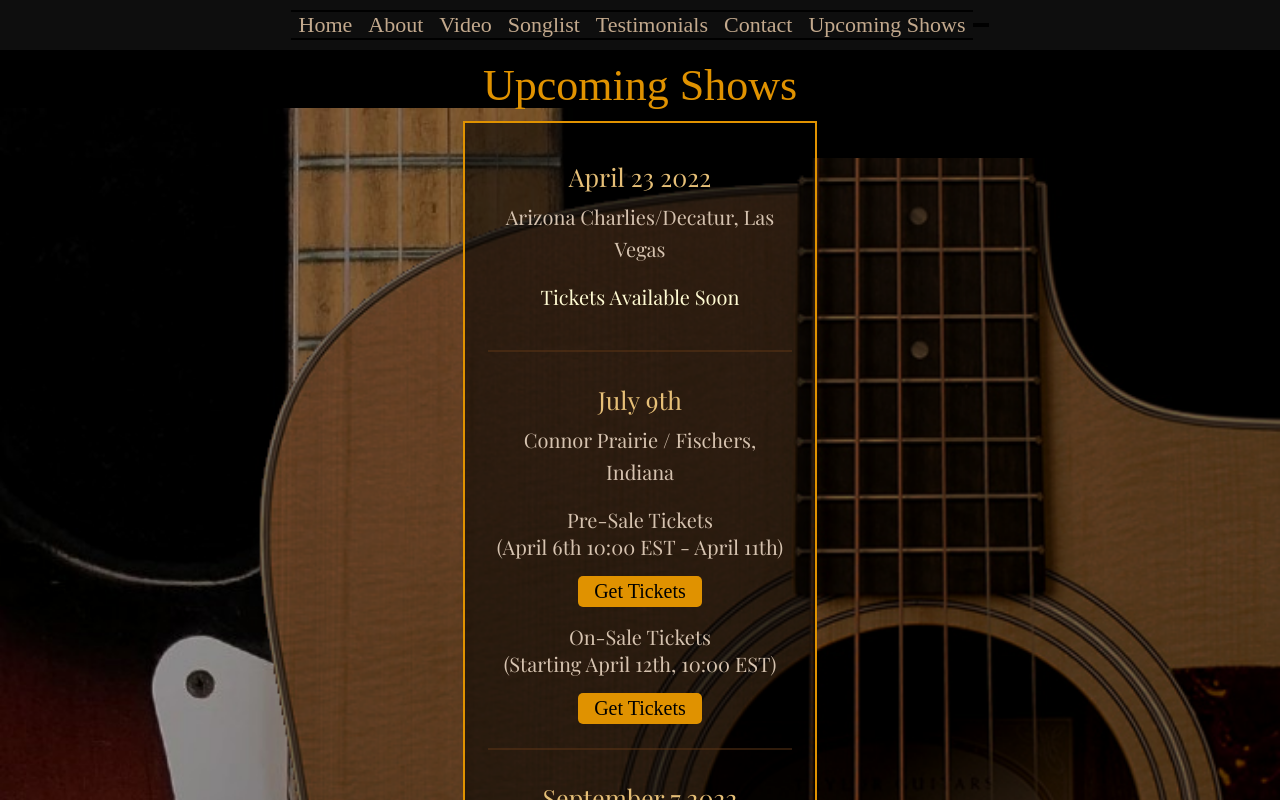
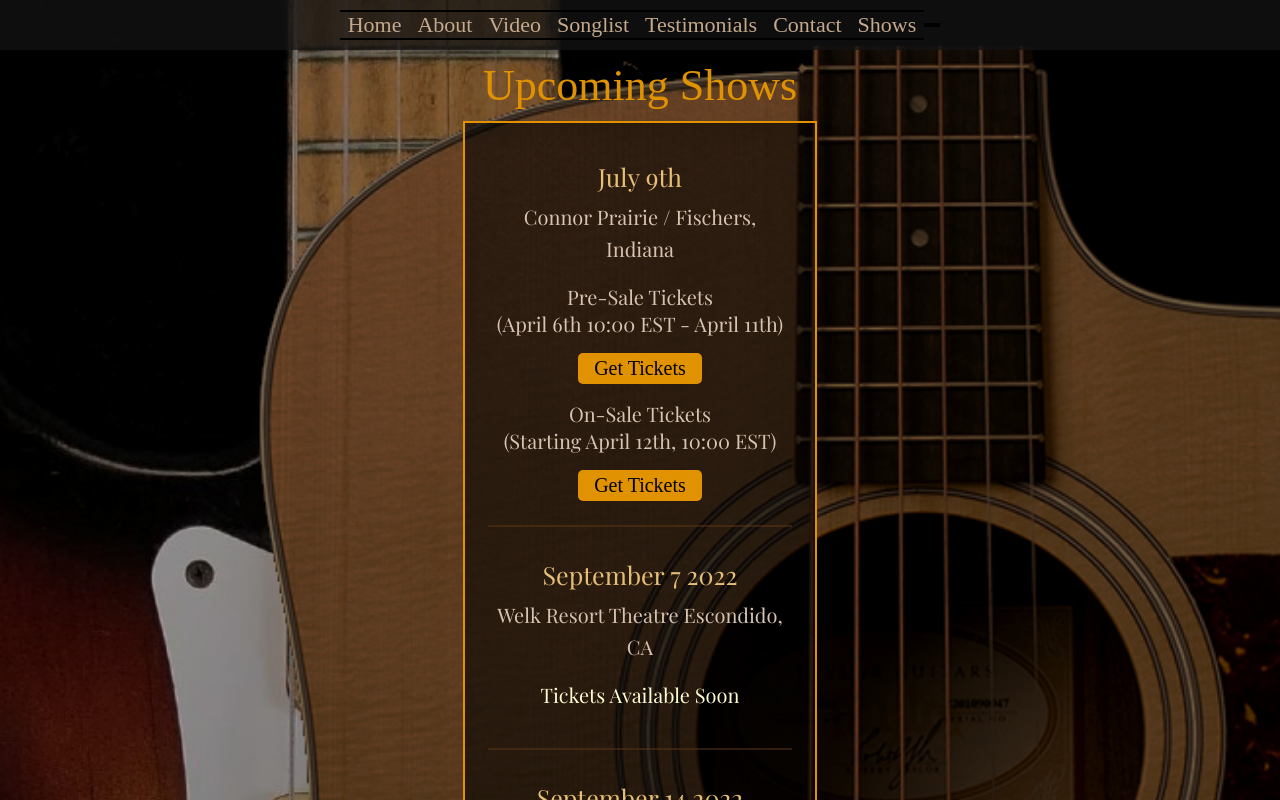
Before and after one commit to carlyMhayter/neverDieYoung, a Next.js app: page /upcoming in a window 1280 px wide. Shown: the top 800 px of the page. Built offline with nearby package versions, Linux system fonts and the light colour scheme; a web font is replaced by a local one.

Commit message:
fix: made some styling changes to homepage, and copy changes to links. removed old show dates

```diff
--- a/components/Card.js
+++ b/components/Card.js
@@ -1,7 +1,7 @@
 import React from 'react';
 import Button from 'components/Button';
 import { useRouter } from 'next/router';
-import styles from 'styles/component-styles/Card.module.scss';
+import styles from '../styles/component-styles/Card.module.scss';
 
 export default function Card(props) {
   const {
--- a/pages/testimonials.js
+++ b/pages/testimonials.js
@@ -1,5 +1,5 @@
 import Head from 'next/head';
-import styles from '/styles/page-styles/testimonials.module.scss';
+import styles from '../styles/page-styles/testimonials.module.scss';
 import Carousel from '../components/Carousel';
 import AccountCircleIcon from '@mui/icons-material/AccountCircle';
 
@@ -39,7 +39,8 @@ const Testimonials = () => (
         <Carousel>
           {testimonials.map((testimonial) => (
             <div key={testimonial.name} className={styles.container}>
-              <div className={styles.testing}><AccountCircleIcon className={styles.person} />
+              <div className={styles.testing}>
+                <AccountCircleIcon className={styles.person} />
               </div>
               <div className={`${styles.textemp} ${styles.text} `}>
                 {testimonial.text}
--- a/pages/upcoming.js
+++ b/pages/upcoming.js
@@ -1,14 +1,7 @@
 import Head from 'next/head';
-import styles from '/styles/page-styles/upcoming.module.scss';
+import styles from '../styles/page-styles/upcoming.module.scss';
 
 const upcomingDates = [
-  {
-    showTitle: 'Walking Man Tribute: A Salute to James Taylor',
-    showDate: 'April 23 2022',
-    showTime: 'Time is TBA',
-    location: 'Arizona Charlies/Decatur, Las Vegas',
-    ticketLink: 'TBA',
-  },
   {
     showTitle: 'Walking Man Tribute: A Salute to James Taylor',
     showDate: 'July 9th',
--- a/styles/component-styles/Card.module.scss
+++ b/styles/component-styles/Card.module.scss
@@ -42,7 +42,7 @@
 }
 
 .textemp {
-  color: rgb(143, 116, 88);
+  color: rgb(214, 195, 176);
   font-size: 30px;
   width: 95%;
   font-weight: 600;
--- a/styles/page-styles/index.module.scss
+++ b/styles/page-styles/index.module.scss
@@ -39,8 +39,11 @@
 .video {
   height: 450px;
   width: 800px;
+  background-image: url('../../public/NDY\ Group\ photo.png');
+  background-position: center;
+  background-size: cover;
   @media only screen and (max-width: 975px) {
     height: 225px;
     width: 350px;
+  }
 }
-}
--- a/utils/linksData.js
+++ b/utils/linksData.js
@@ -20,7 +20,7 @@ export const links = [
     linkName: 'Contact',
     linkLoc: '/contact',
   },
-  { linkName: 'Upcoming Shows', linkLoc: '/upcoming' },
+  { linkName: 'Shows', linkLoc: '/upcoming' },
 ];
 
 export default { links };
```
Also changed, not shown: pages/index.js (+1 -10 lines), utils/cardsData.js (+3 -4 lines), 1 other file (tests, documents, lock files or other folders).
